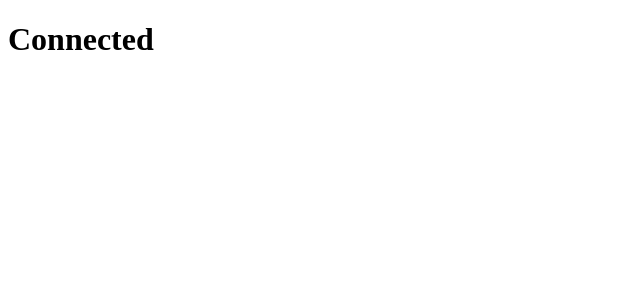
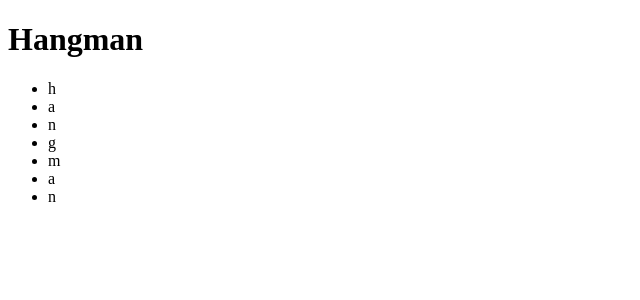
Before and after one commit to easton-gorishek/hangman-app, a React app: page / in a window 1280 px wide. Shown: the top 300 px of the page, without its empty margins (0-640 px from the left). Built offline with nearby package versions, Linux system fonts and the light colour scheme.

Commit message:
Game, Tiles, and Tile component wired-up

```diff
--- a/src/components/app/App.js
+++ b/src/components/app/App.js
@@ -1,11 +1,22 @@
 import React, { PureComponent } from 'react';
+import { BrowserRouter as Router, Route, Redirect } from 'react-router-dom';
+import Game from './Game';
 
 class App extends PureComponent {
   state = {};
 
   render() {
     return (
-      <h1>Connected</h1>
+      <Router>
+        <div className="App">
+          <header>
+            <h1>Hangman</h1>
+          </header>
+          <main>
+            <Route exact path="/" component={Game} />
+          </main>
+        </div>
+      </Router>
     );
   }
 }
--- /dev/null
+++ b/src/components/app/Game.js
@@ -0,0 +1,16 @@
+import React, { PureComponent } from 'react';
+import Tiles from './Tiles';
+
+class Game extends PureComponent {
+  state = {
+    tiles: ['h', 'a', 'n', 'g', 'm', 'a', 'n']
+  };
+
+  render() {
+    return (
+      <Tiles tiles={this.state.tiles}/>
+    );
+  }
+}
+
+export default Game;
--- /dev/null
+++ b/src/components/app/Tile.js
@@ -0,0 +1,12 @@
+import React from 'react';
+import PropTypes from 'prop-types';
+
+const Tile = (props) => (
+  <li>{props.tile}</li>
+);
+
+Tile.propTypes = {
+  tile: PropTypes.string
+};
+
+export default Tile;
--- /dev/null
+++ b/src/components/app/Tiles.js
@@ -0,0 +1,20 @@
+import React from 'react';
+import PropTypes from 'prop-types';
+import Tile from './Tile';
+
+const Tiles = (props) => (
+  <ul>
+    {props.tiles.map((tile, i) => (
+      <Tile
+        key={i}
+        tile={tile}
+      />
+    ))}
+  </ul>
+);
+
+Tiles.propTypes = {
+  tiles: PropTypes.array
+};
+
+export default Tiles;
--- a/src/services/api.js
+++ b/src/services/api.js
@@ -0,0 +1,6 @@
+import { get, put } from './request';
+
+const URL = '/api/hangman';
+const START_URL = `${URL}/start-game`;
+
+export const startGame = () => get(START_URL);
```
